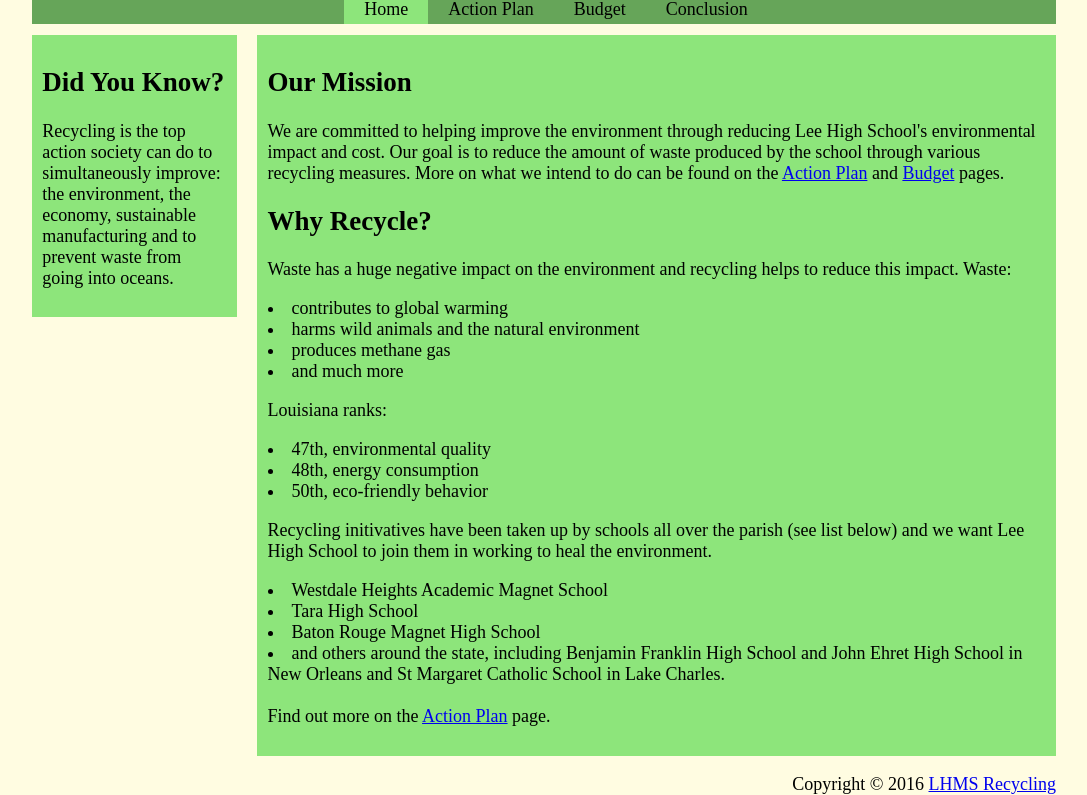
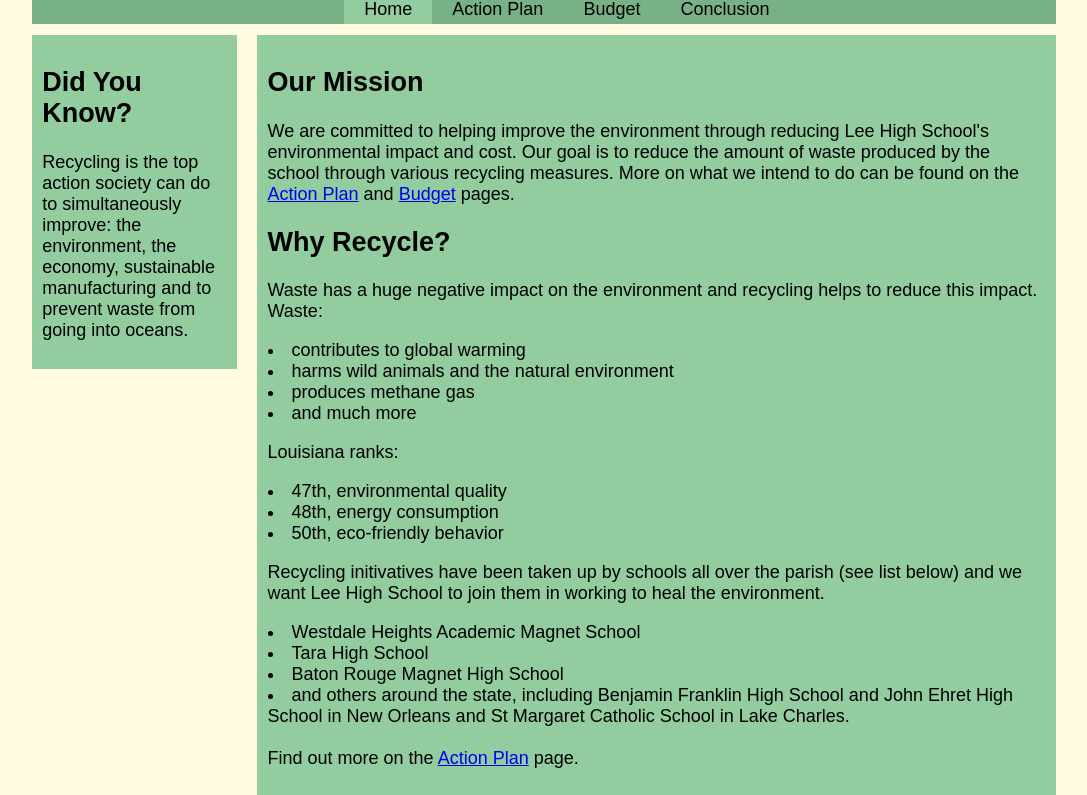
Before and after one commit to pie-and-cat/Web-Design-Recycling-Project, a plain HTML site: page index.html in a window 1280 px wide. Shown: the part 243-1038 px from the top of the page, without its empty margins (96-1183 px from the left). Drawn offline with Linux system fonts and the light colour scheme; files whose address does not match are found by name.

Commit message:
Add files via upload

```diff
--- a/style.css
+++ b/style.css
@@ -1,5 +1,6 @@
 html{
   background-color: #FFFCE1;
+  font-family:sans-serif;
 }
 
 body{
@@ -14,7 +15,7 @@ body{
 }
 
 #mainHeader nav{
-	background-color: #66A559;
+	background-color: #78B186;
 	list-style: none;
   margin-bottom: 1%;
 	float:right;
@@ -32,7 +33,7 @@ body{
 }
 
 #mainHeader nav .activePage{
-	background-color:#8DE57B;
+	background-color:#92CC9F;
 }
 
 header nav li a, header nav li a:link, header nav li a:visited{
@@ -43,7 +44,7 @@ header nav li a, header nav li a:link, header nav li a:visited{
 }
 
 header nav li a:hover, header nav li a:active, header nav li .activePage a:link, header nav .activePage a:visited{
-	background-color:#8DE57B;
+	background-color:#92CC9F;
 }
 
 #mainContent{
@@ -54,13 +55,13 @@ header nav li a:hover, header nav li a:active, header nav li .activePage a:link,
 #mainContent #asides{
   float:left;
   width:18%;
-  background-color: #8DE57B;
+  background-color: #92CC9F;
   padding:1%;
 }
 
 #mainContent #content{
 	float: right;
-	background-color: #8DE57B;
+	background-color: #92CC9F;
 	width: 76%;
 	padding:1%;
 }
```
